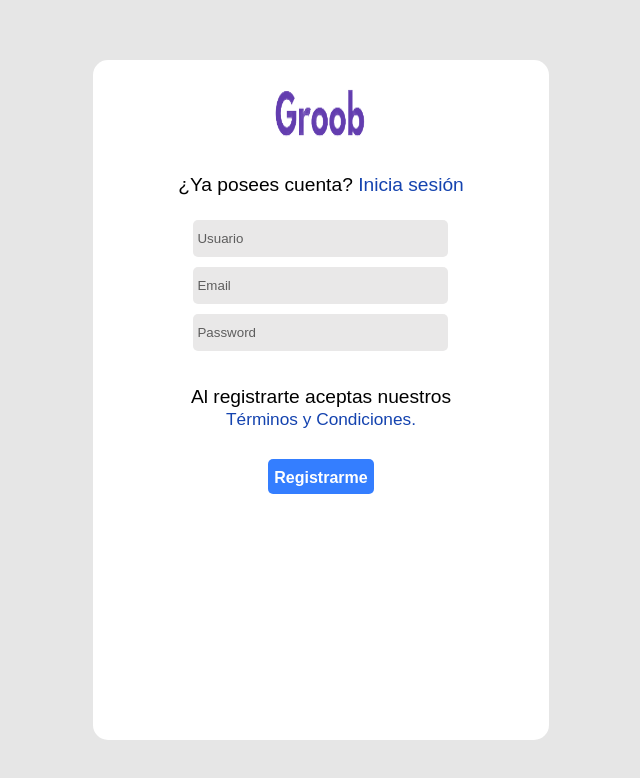
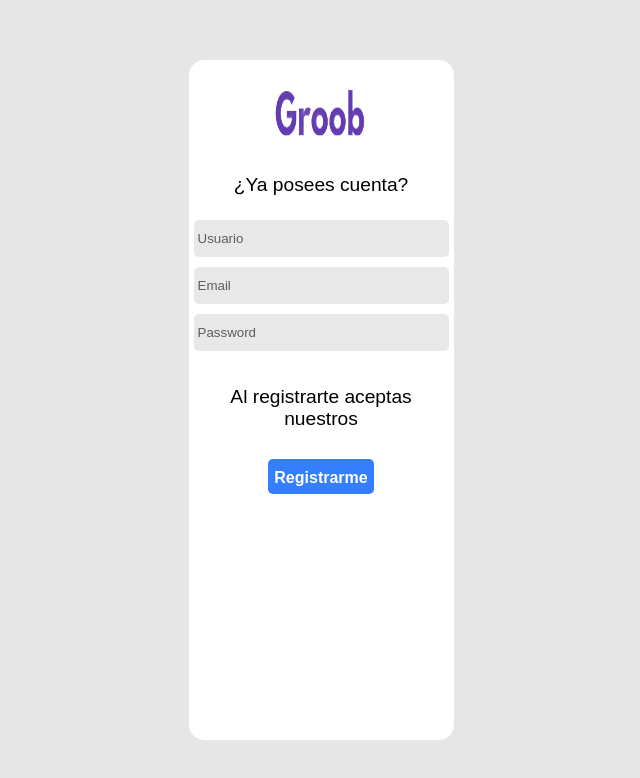
Before and after one commit to joedurand-hub/groob-front, a Next.js app: page / in a window 1280 px wide. Shown: the top 778 px of the page, without its empty margins (319-959 px from the left). Built offline with nearby package versions, Linux system fonts and the light colour scheme.

Commit message:
fix display name Anchor

```diff
--- a/src/components/Anchor/Anchor.jsx
+++ b/src/components/Anchor/Anchor.jsx
@@ -19,8 +19,9 @@ const Anchor = React.forwardRef(
           rel="noreferrer noopener"
           onClick={onClick}
             disabled={disabled}
-          ref={ref}>
-          {name}
+          ref={ref}
+          name={name}
+          >
           {children}
         </a>
       </Link>
```
